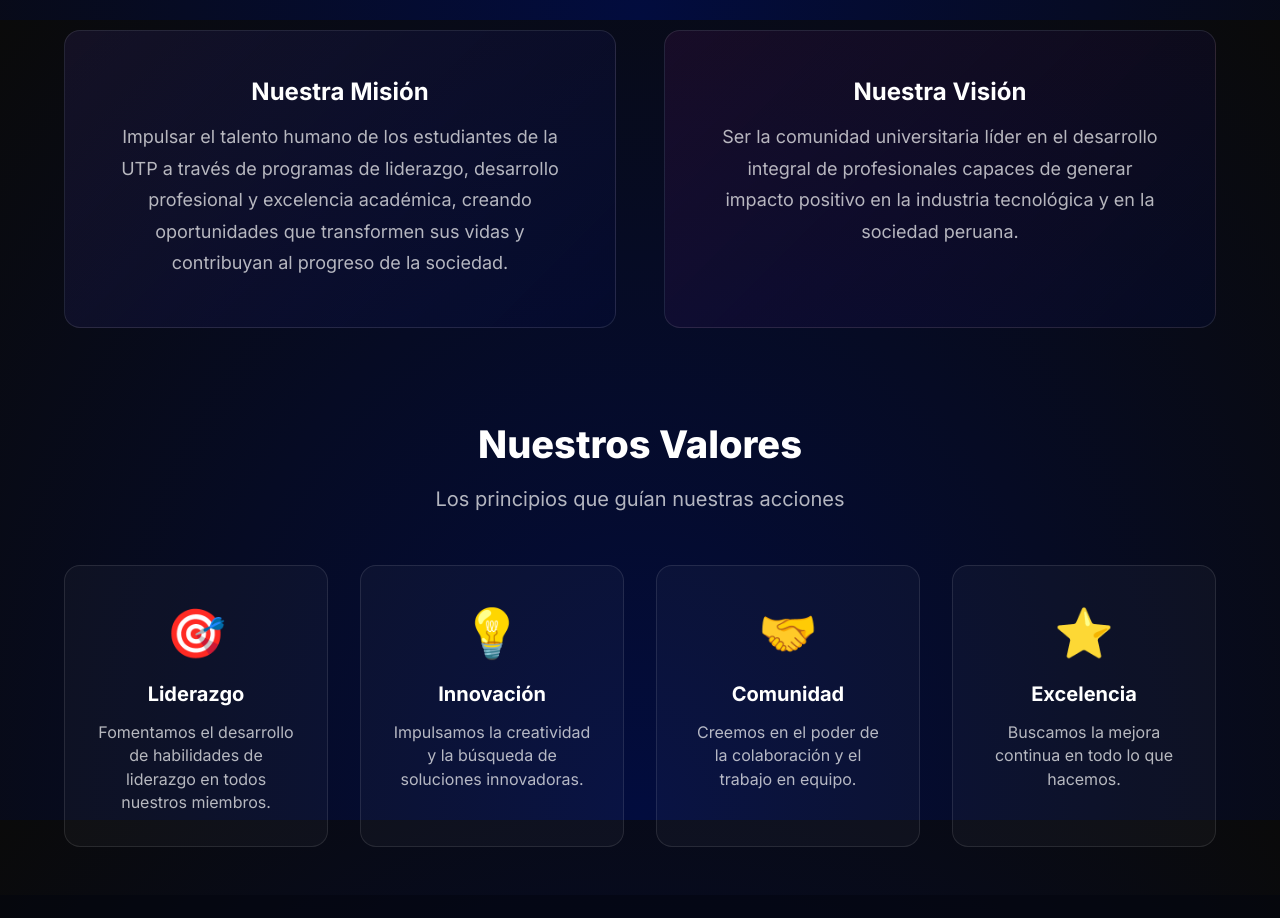
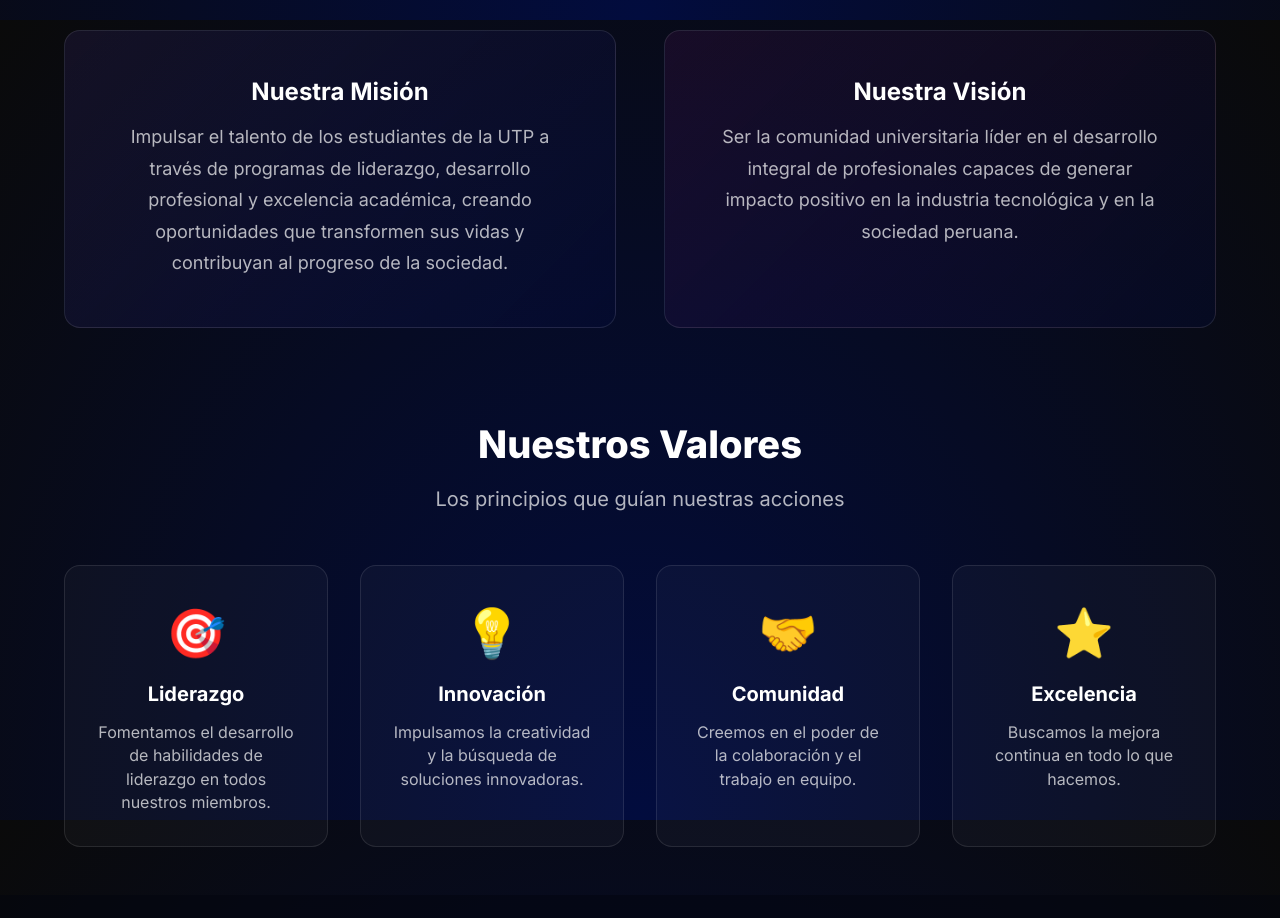
Before and after one commit to LeadUTPDev/leadutp-hub, a React (Vite) app: page /about in a window 1280 px wide. Shown: the part 780-1698 px from the top of the page. Built offline with nearby package versions, Linux system fonts and the light colour scheme.

Commit message:
Actualizar el contenido de about.data

```diff
--- a/src/pages/About/about.data.ts
+++ b/src/pages/About/about.data.ts
@@ -8,7 +8,7 @@ export const aboutContent: AboutContent = {
   },
 
   mission:
-    "Impulsar el talento humano de los estudiantes de la UTP a través de programas de liderazgo, desarrollo profesional y excelencia académica, creando oportunidades que transformen sus vidas y contribuyan al progreso de la sociedad.",
+    "Impulsar el talento de los estudiantes de la UTP a través de programas de liderazgo, desarrollo profesional y excelencia académica, creando oportunidades que transformen sus vidas y contribuyan al progreso de la sociedad.",
 
   vision:
     "Ser la comunidad universitaria líder en el desarrollo integral de profesionales capaces de generar impacto positivo en la industria tecnológica y en la sociedad peruana."
```
